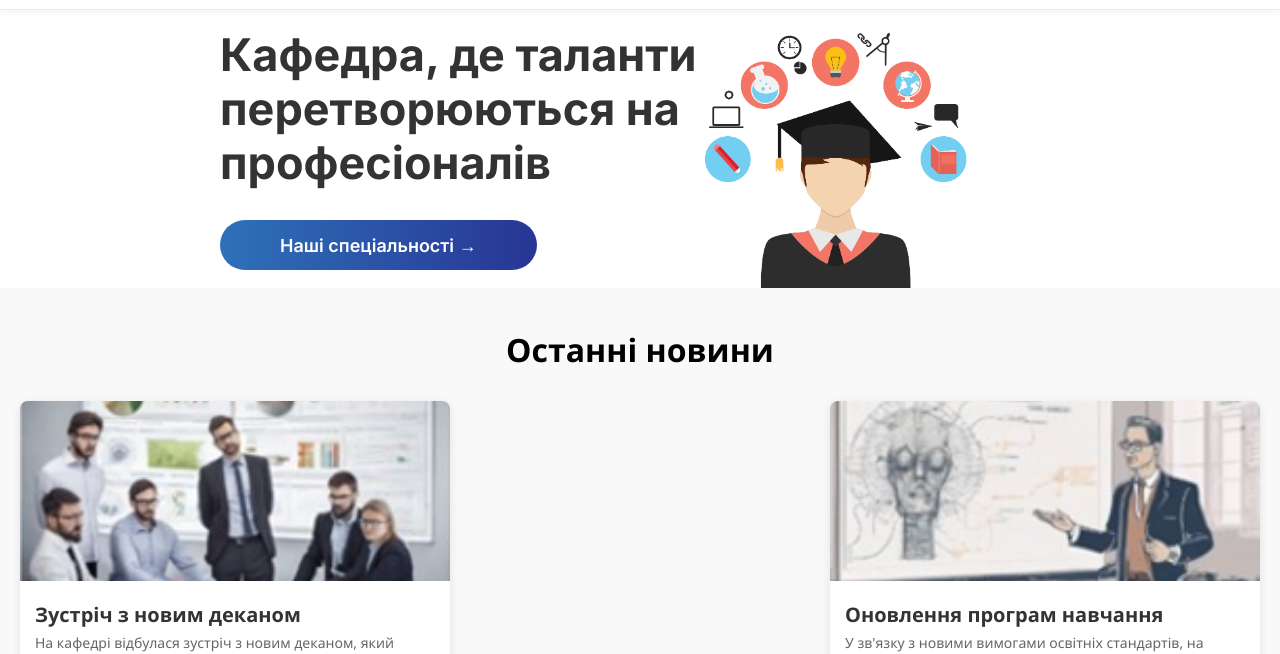
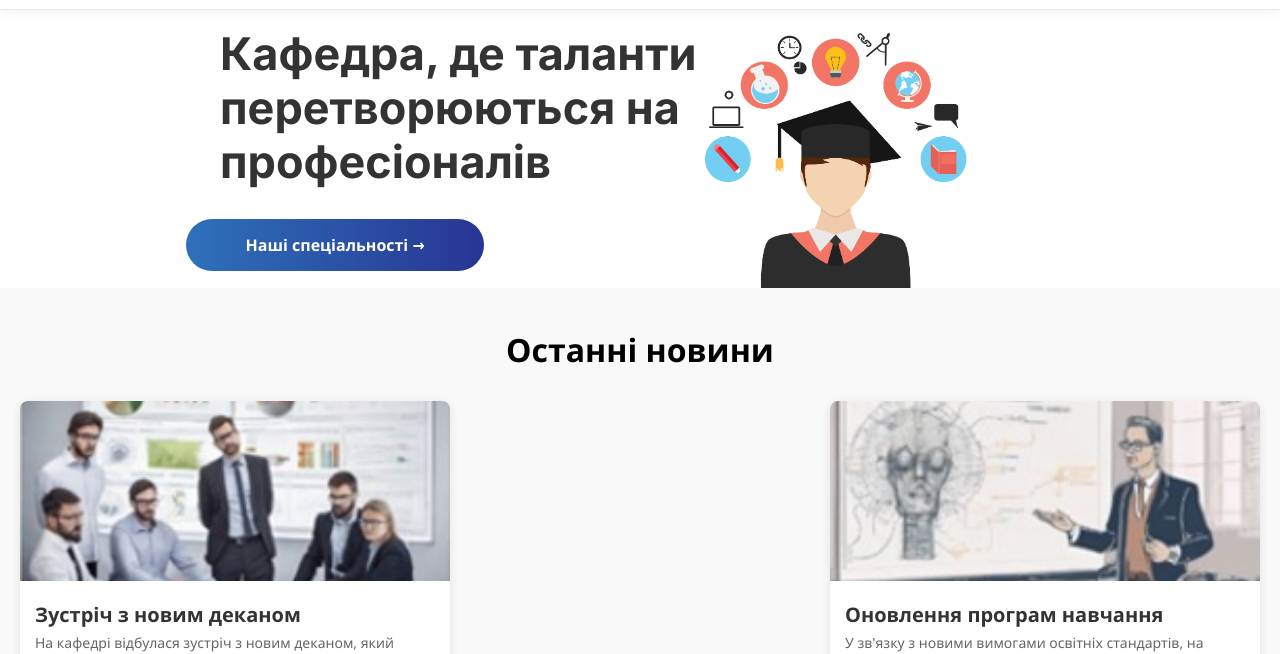
Before and after one commit to Maaxcon/PZAS, a website: page html-page/index.html in a window 1280 px wide. Shown: the part 140-794 px from the top of the page. Drawn offline with Linux system fonts and the light colour scheme.

Commit message:
More button *FIXED*

```diff
--- a/css/style-main.css
+++ b/css/style-main.css
@@ -127,16 +127,24 @@ main button {
 }
 
 .more-button {
-    display: inline-block;
-    background: linear-gradient(to right, #2e71ba, #283594);
+    display: inline-block; /* Забезпечує, що кнопка займає лише необхідну ширину */
+    background: linear-gradient(to right, #2e71ba, #283594); /* Градієнт */
     color: white;
     text-decoration: none;
-    padding: 15px 60px;
-    border-radius: 30px;
+    padding: 15px 60px; /* Зменшено внутрішні відступи */
+    border-radius: 30px; /* Закруглені краї */
     font-weight: 600;
-    font-size: 18px;
+    font-size: 16px;
+    text-align: center;
     transition: transform 0.3s, box-shadow 0.3s;
-    margin-left: 200px;
+    border: none; /* Видалення рамки */
+    cursor: pointer; /* Зміна курсора на "руку" */
+    margin: 0 auto; /* Центрування кнопки */
+}
+
+.more-button:hover {
+    transform: translateY(-3px); /* Легке підняття при наведенні */
+    box-shadow: 0 5px 15px rgba(0, 0, 0, 0.2); /* Тінь при наведенні */
 }
 
 .more-button-news {
--- a/html-page/index.html
+++ b/html-page/index.html
@@ -17,11 +17,10 @@
    <div class="header"></div>
      <main>
         <div class="title_and_but">
-            <h1 class="title">Кафедра, де таланти перетворюються на професіоналів</h1>
-            <button class="but_other_profes more-button" onclick="window.location.href='/html-page/121'">
+            <h3 class="title">Кафедра, де таланти перетворюються на професіоналів</h3>
+            <a href="/html-page/121" class="more-button">
                 Наші спеціальності →
-              </button>
-
+            </a>
         </div>
         <img class="student_photo_main" src="/img-main-page/pngwing.com.png" alt="">
     </main>
@@ -116,7 +115,7 @@
     <footer class="footer"></footer>
 
     <script src="/script/script_connect_H-F.js"></script>
-    <script src="/script/main_page_news_script.js"></script>
+    <script src="/script/main_page_news_script.js" defer></script>
     <script src="/script/scroll-to-top.js"></script>
 
 </body>
--- a/server.js
+++ b/server.js
@@ -20,6 +20,7 @@ app.use(
         scriptSrc: ["'self'", "https://maps.googleapis.com"],
         frameSrc: ["'self'", "https://www.google.com"],
         styleSrc: ["'self'", "https://cdnjs.cloudflare.com"],
+        scriptSrcAttr: ["'self'"], // Дозволяє інлайн-скрипти
       },
     },
   })
```
